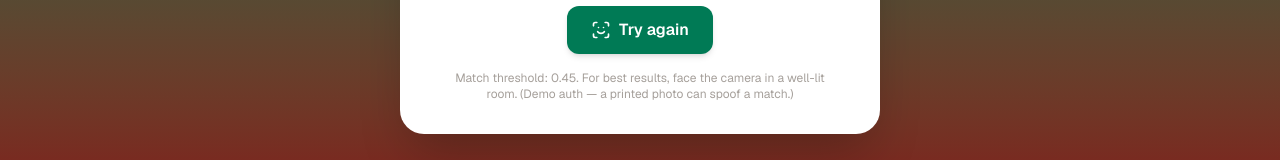
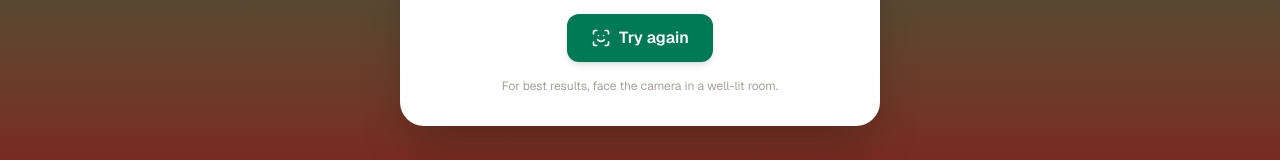
Before and after one commit to dot-cmd-bot/Christmas-Wishlist, a Next.js app: page /login in a window 1280 px wide. Shown: the part 584-744 px from the top of the page. Built offline with nearby package versions, Linux system fonts and the light colour scheme; no server answers; the database is empty.

Commit message:
Remove threshold/distance text from login UI

```diff
--- a/components/FaceAuth.tsx
+++ b/components/FaceAuth.tsx
@@ -5,7 +5,7 @@ import { Camera, Loader2, ScanFace } from "lucide-react";
 import CameraCapture, {
   type CameraCaptureHandle,
 } from "@/components/CameraCapture";
-import { buildReferences, identifyUser, MATCH_THRESHOLD } from "@/lib/recognition";
+import { buildReferences, identifyUser } from "@/lib/recognition";
 import { fetchUsers } from "@/lib/data";
 import { isSupabaseConfigured } from "@/lib/supabase";
 import type { User } from "@/lib/types";
@@ -105,11 +105,7 @@ export default function FaceAuth({ onSuccess }: FaceAuthProps) {
         case "no-match":
           fail(
             "no-match",
-            `No match found (closest distance ${
-              Number.isFinite(outcome.closestDistance)
-                ? outcome.closestDistance.toFixed(3)
-                : "—"
-            }, threshold ${MATCH_THRESHOLD}). Make sure your face is well lit and try again.`,
+            "No match found. Make sure your face is well lit and try again.",
           );
           break;
       }
@@ -168,8 +164,7 @@ export default function FaceAuth({ onSuccess }: FaceAuthProps) {
       )}
 
       <p className="max-w-sm text-center text-xs text-stone-400">
-        Match threshold: {MATCH_THRESHOLD}. For best results, face the camera in a
-        well-lit room. (Demo auth — a printed photo can spoof a match.)
+        For best results, face the camera in a well-lit room.
       </p>
     </div>
   );
```
